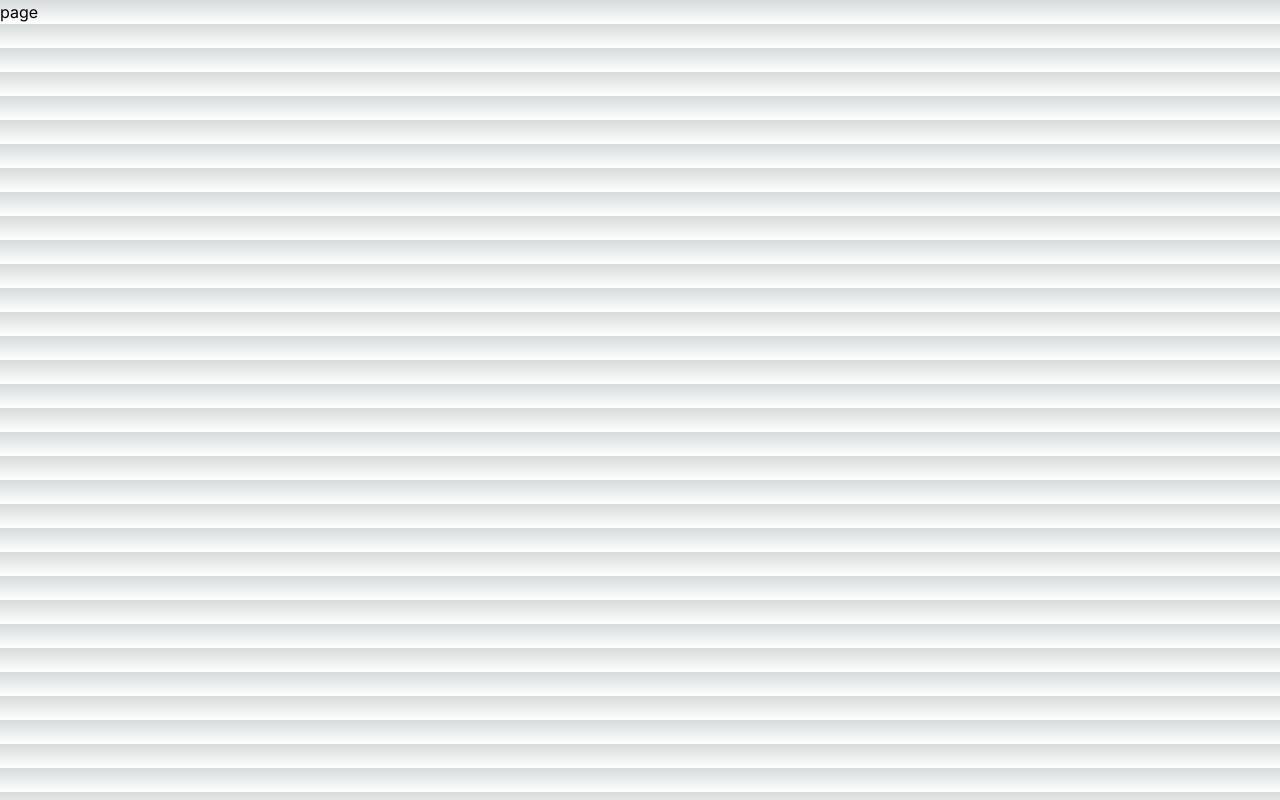
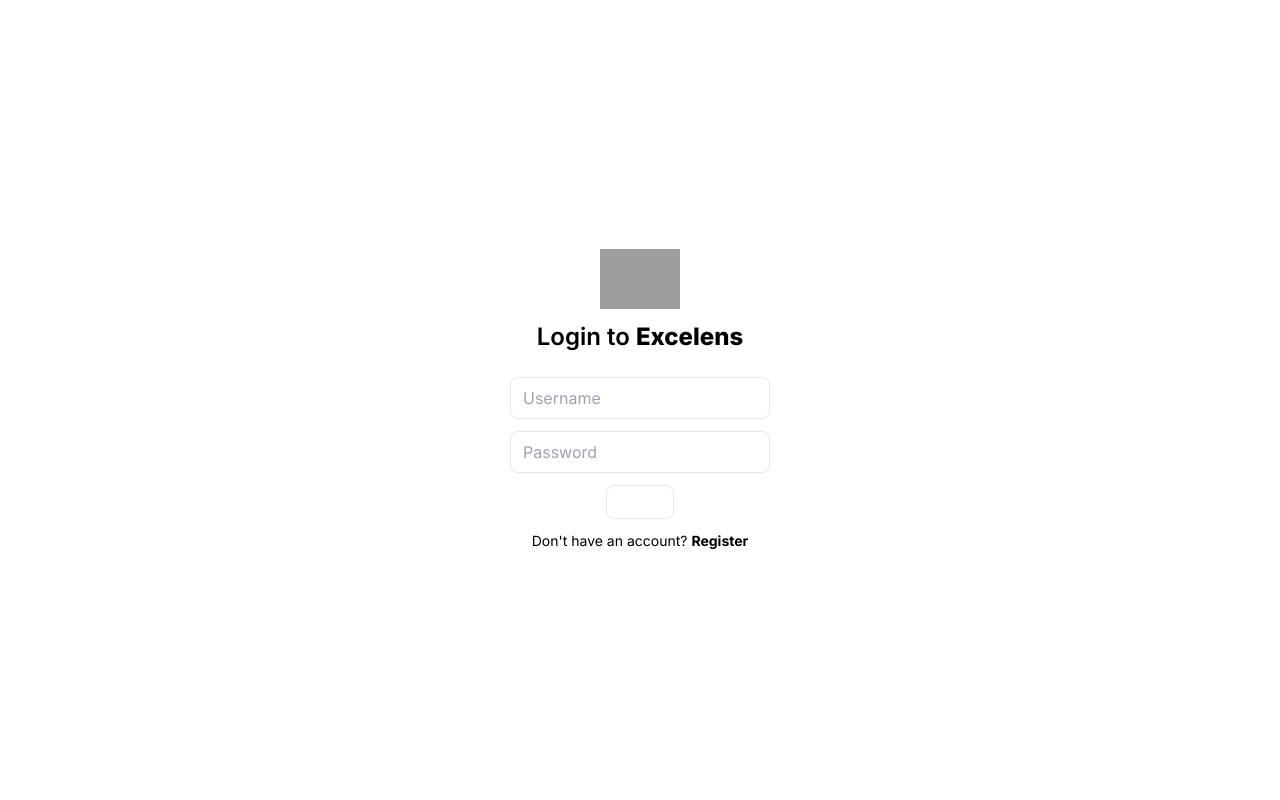
Before and after one commit to MuhammedHashimT/medical-hackathon-farrago, a Next.js app: page /login in a window 1280 px wide. Built offline with nearby package versions, Linux system fonts and the light colour scheme; grey boxes are pictures that could not be loaded.

Commit message:
Update globals.css and login page

```diff
--- a/src/app/globals.css
+++ b/src/app/globals.css
@@ -1,33 +1,3 @@
 @tailwind base;
 @tailwind components;
 @tailwind utilities;
-
-:root {
-  --foreground-rgb: 0, 0, 0;
-  --background-start-rgb: 214, 219, 220;
-  --background-end-rgb: 255, 255, 255;
-}
-
-@media (prefers-color-scheme: dark) {
-  :root {
-    --foreground-rgb: 255, 255, 255;
-    --background-start-rgb: 0, 0, 0;
-    --background-end-rgb: 0, 0, 0;
-  }
-}
-
-body {
-  color: rgb(var(--foreground-rgb));
-  background: linear-gradient(
-      to bottom,
-      transparent,
-      rgb(var(--background-end-rgb))
-    )
-    rgb(var(--background-start-rgb));
-}
-
-@layer utilities {
-  .text-balance {
-    text-wrap: balance;
-  }
-}
--- a/src/app/login/page.tsx
+++ b/src/app/login/page.tsx
@@ -1,8 +1,11 @@
+import Login from '@/components/Login'
 import React from 'react'
 
 const page = () => {
   return (
-    <div>page</div>
+    <div>
+      <Login  />
+    </div>
   )
 }
 
```
